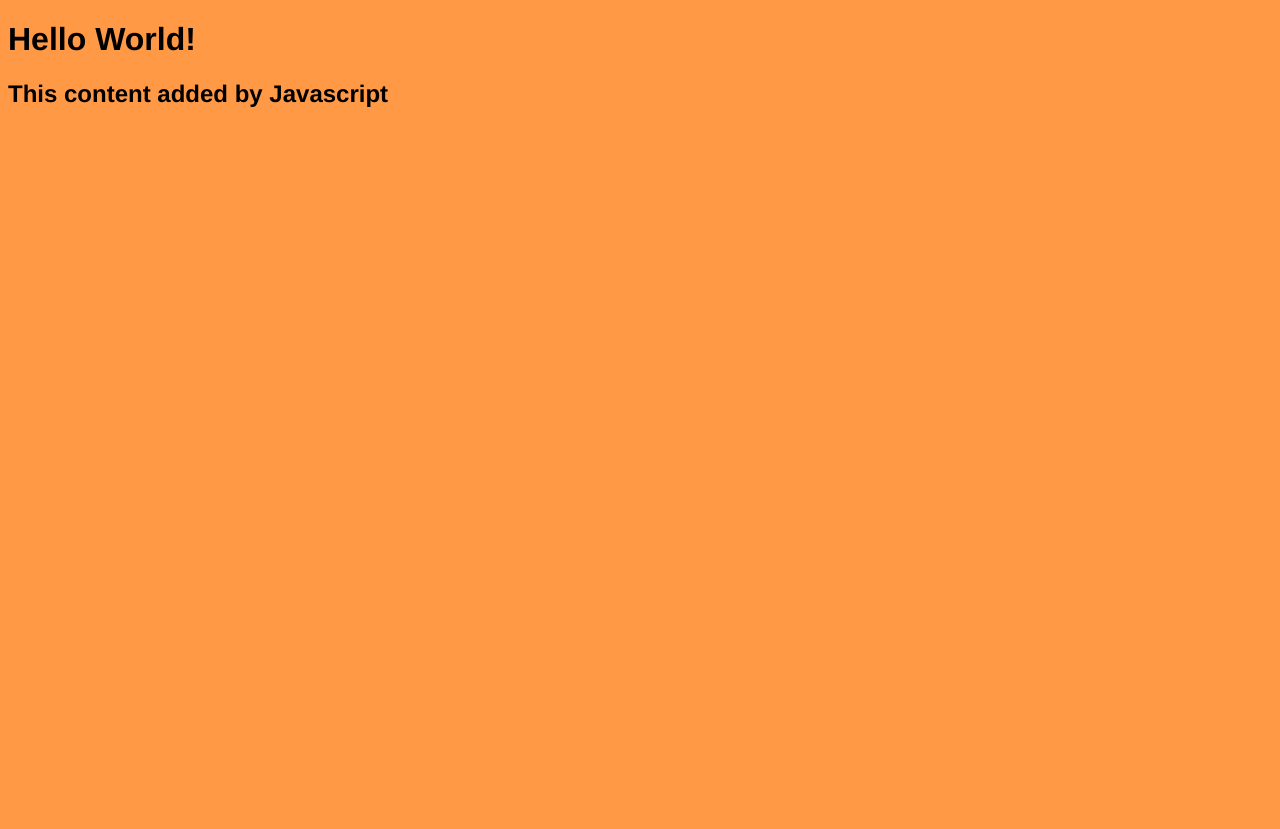
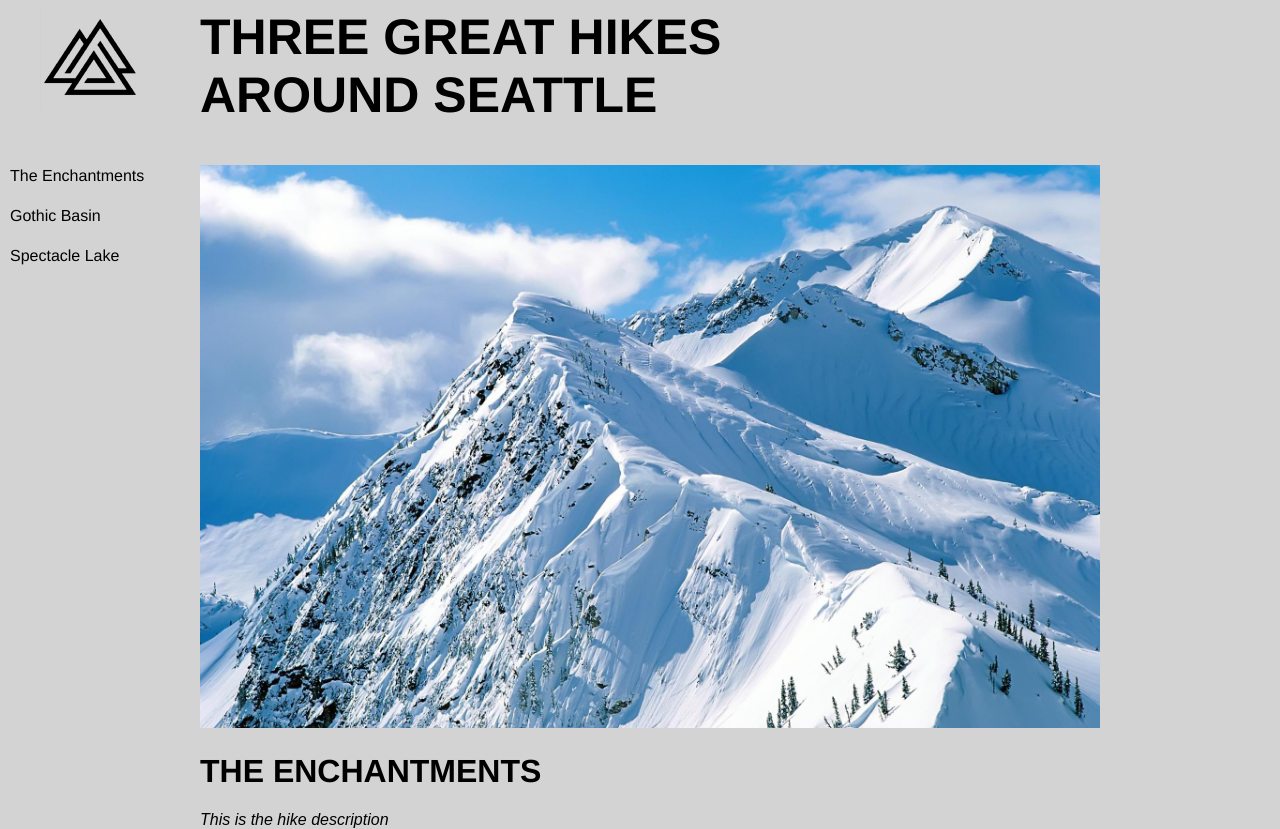
Before and after one commit to readlang/phase-0-website, a plain HTML site: page index.html in a window 1280 px wide. Before the commit the page ends 800 px from the top, so only its background shows below. Drawn offline with Linux system fonts and the light colour scheme.

Commit message:
before changing to css grid

```diff
--- a/index.html
+++ b/index.html
@@ -3,12 +3,38 @@
 <html lang="en">
     <head>
         <link rel="stylesheet" href="style.css"/>
-        <title>My Website</title>
+        <title>Seattle Hikes</title>
     </head>
 
     <body>
-        <h1>Hello World!</h1>
+        <header class="the-header">
+            <img id="logo" src="./images/triangle-logo.png" alt="logo" >
+            <span id="pageTitle">THREE GREAT HIKES <br> AROUND SEATTLE</span>
+
+        </header>
+
+        <ul id="sideNav">
+            <li>The Enchantments</li>
+            <li>Gothic Basin</li>
+            <li>Spectacle Lake</li>
+        </ul>
+
+        <div id="mainContent">
+            <img id="mainPhoto" src="./images/mountain-photo.jpg" alt="mountain-photo">
+            <h1 id="hikeName">THE ENCHANTMENTS</h1>
+            <div id="hikeDescription">This is the hike description</div>
+            <div></div>
+
+        </div>
+
+
+
+
+
+
+
+
+
         <script src="script.js"></script>
     </body>
-
 </html>
--- a/script.js
+++ b/script.js
@@ -1,4 +1,4 @@
 const h2 = document.createElement("h2");
 h2.textContent = "This content added by Javascript";
 
-document.querySelector("body").appendChild(h2);
+//document.querySelector("body").appendChild(h2);
--- a/style.css
+++ b/style.css
@@ -1,4 +1,47 @@
 body {
-    background: rgb(255, 153, 69);
+    background: lightgrey;
     font-family:'Franklin Gothic Medium', 'Arial Narrow', Arial, sans-serif
 }
+
+img#logo {
+    width: 100px;
+    height: 100px;
+    position: absolute;
+    left: 40px;
+}
+
+span#pageTitle {
+    font-size: 50px;
+    font-weight: 900;
+    position: absolute;
+    left: 200px;
+    }
+
+ul#sideNav {
+
+    position: absolute;
+    top: 140px;
+    left: -30px;
+    line-height: 40px;
+    list-style-type: none;
+
+}
+
+div#mainContent {
+    position: absolute;
+    left: 200px;
+    top: 165px;
+}
+
+img#mainPhoto {
+    width: 900px;
+}
+
+h1#hikeName {
+
+}
+
+div#hikeDescription {
+    font-style: italic;
+    font-family: Arial, Helvetica, sans-serif;
+}
--- /dev/null
+++ b/testing-file.html
@@ -0,0 +1,17 @@
+<!DOCTYPE>
+<html lang="en">
+<head>
+    <title>Testing HTML File</title>
+    <link rel = "stylesheet" href="testing-css.css">
+</head>
+
+<body>
+    <div class="grid-container">
+        <div class="grid-item-1">LOGO AREA</div>
+        <div class="grid-item-2">Website Title</div>
+        <div class="grid-item-3">Nav area</div>
+        <div class="grid-item-4">Grid Item 4</div>
+
+    </div>
+</body>
+</html>
```
Also changed, not shown: testing-css.css (added, +24 -0 lines), images/mountain-photo.jpg (added), images/triangle-logo.png (added).
